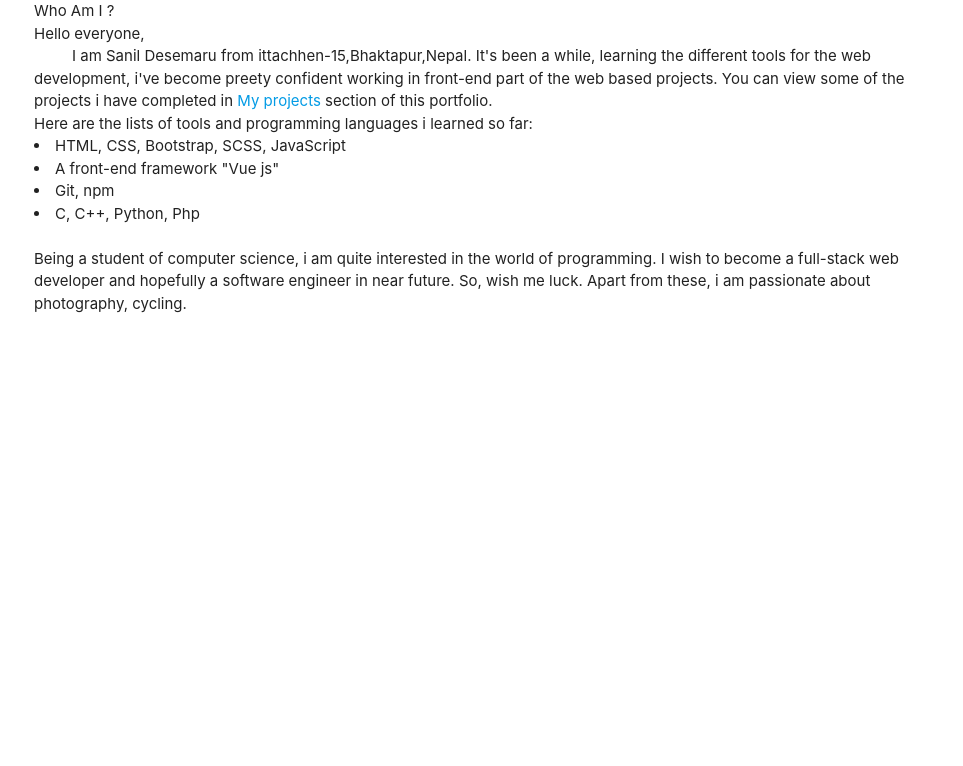
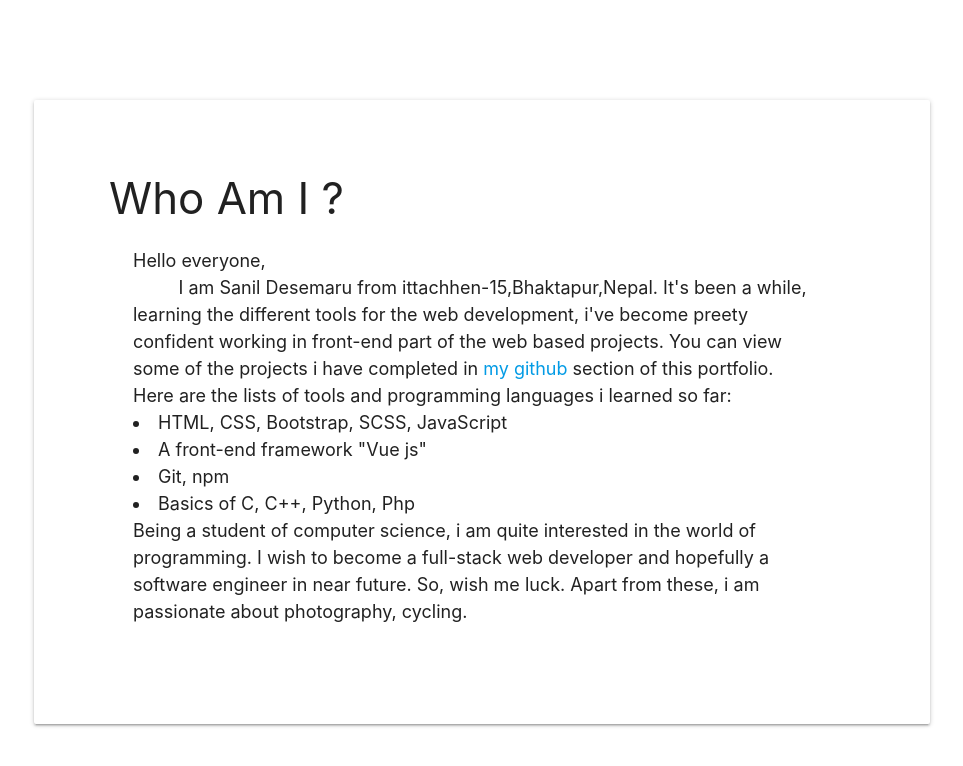
Before and after one commit to linas23/portfolio-remake, a Vue app: page /about_me in a window 1280 px wide. Shown: the top 766 px of the page, without its empty margins (158-1121 px from the left). Built offline with nearby package versions, Linux system fonts and the light colour scheme.

Commit message:
about_me page

```diff
--- a/src/App.vue
+++ b/src/App.vue
@@ -3,7 +3,3 @@
     <router-view/>
   </div>
 </template>
-
-<style lang="scss">
-
-</style>
--- a/src/components/about_me.vue
+++ b/src/components/about_me.vue
@@ -1,11 +1,12 @@
 <template>
     <div>
-        <div class="aboutme container">
-            <div class="heading">
+        <div class="aboutme container card">
+            <div class="card-title">
+                <h3>
                 Who Am I ?
+                </h3>
             </div>
-            <div class="details">
-                <div class="text">
+            <div class="card-content">
                     Hello everyone,<br>
                         &nbsp;&nbsp;&nbsp;&nbsp;&nbsp;
                         &nbsp;&nbsp;
@@ -13,16 +14,15 @@
                     It's been a while, learning the different tools for the
                     web development, i've become preety confident working in front-end
                     part of the web based projects. You can view some of the projects i have completed
-                    in <a href="#" @click="mygithub">My projects</a> section of this portfolio.<br>
+                    in <router-link to="github">my github</router-link> section of this portfolio.<br>
                     Here are the lists of tools and programming languages i learned so far: <br>
                     <li>HTML, CSS, Bootstrap, SCSS, JavaScript</li>
                     <li>A front-end framework "Vue js" </li>
                     <li>Git, npm</li>
-                    <li>C, C++, Python, Php</li>    <br>
+                    <li>Basics of C, C++, Python, Php</li>
                     Being a student of computer science, i am quite interested in
                     the world of programming. I wish to become a full-stack web developer and hopefully a software engineer
                     in near future. So, wish me luck. Apart from these, i am passionate about photography, cycling.
-                </div>
             </div>
         </div>
     </div>
@@ -33,4 +33,15 @@
  @mixin easeOut {
     transition: all 0.7s ease;
 }
+.aboutme{
+    margin: 0 auto;
+    margin-top: 100px;
+    padding: 75px;
+    h3{
+        margin: 0;
+    }
+    .card-content{
+        font-size: 1.2rem;
+    }
+}
 </style>
```
